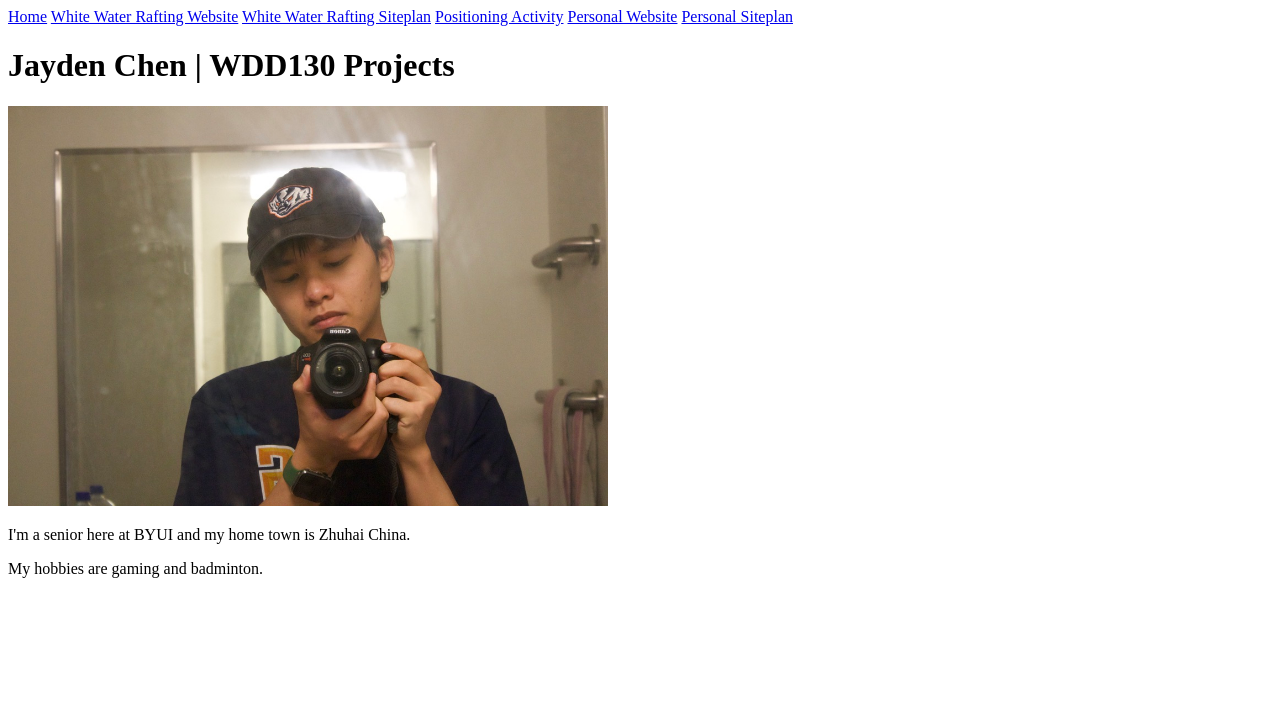
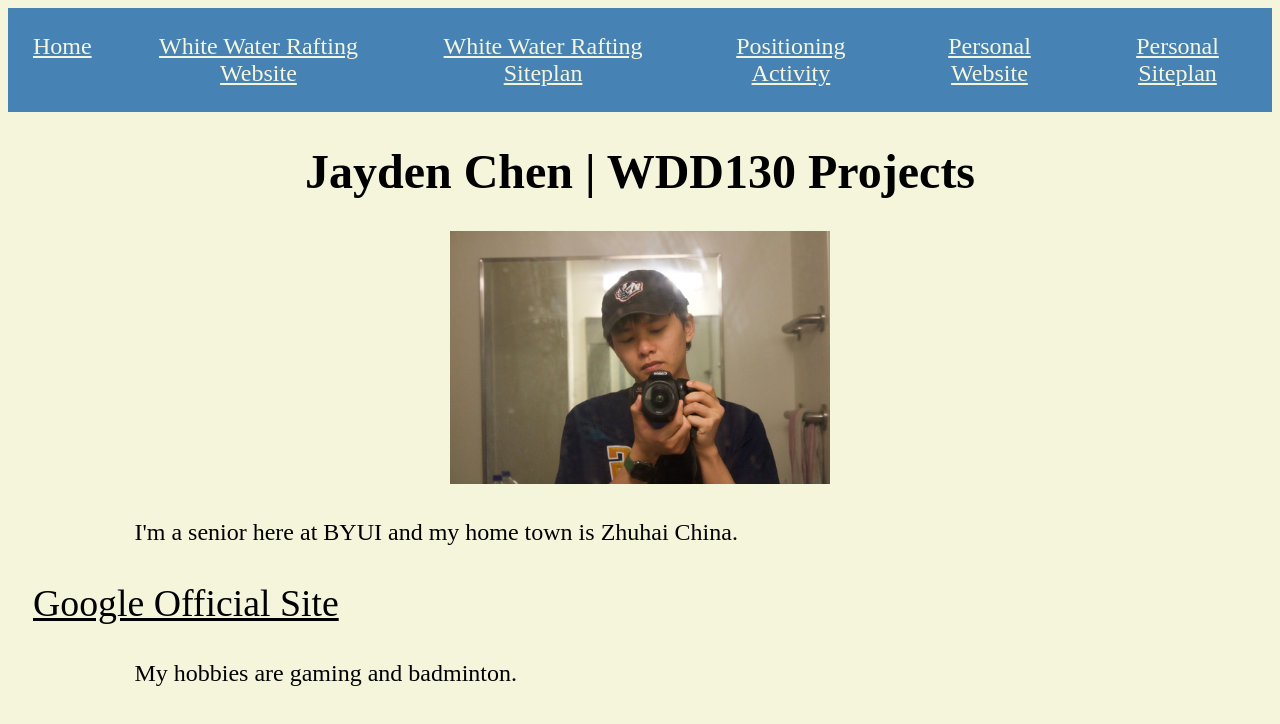
Before and after one commit to Jayden-py22/wdd130, a plain HTML site: page index.html in a window 1280 px wide. Drawn offline with Linux system fonts and the light colour scheme.

Commit message:
Updates on Oct 8 in Class

```diff
--- a/index.html
+++ b/index.html
@@ -4,7 +4,7 @@
         <meta charset="UTF-8">
         <meta name="viewport" content="width=device-width, initial-scale=1.0">
         <title>WDD130|Home</title>
-        <link href="main.css" rel="stylesheet"
+        <link href="main.css" rel="stylesheet">
     </head>
     <body>
         <header>
@@ -18,11 +18,13 @@
             </nav>
         </header>
 
-
+        <main>
             <h1>Jayden Chen | WDD130 Projects</h1>
             <img width="600px" src="Jayden.jpeg" alt="a head shot of Jayden Chen"/>
-            <p>I'm a senior here at BYUI and my home town is Zhuhai China.<p>
-            <p>My hobbies are gaming and badminton.<p>
+
+            <p>I'm a senior here at BYUI and my home town is Zhuhai China.</p>
+            <a href="https://google.com/" target="=_blank">Google Official Site</a>
+            <p>My hobbies are gaming and badminton.</p>
         </main>
     </body>
 </html>
--- a/main.css
+++ b/main.css
@@ -1,3 +1,45 @@
 body{
+    background-color: beige;
+    font-size: 24px;
+}
+nav{
+    background-color: steelblue;
+    text-align: center;
+    display: flex;
+    justify-content: space-around;
+}
+a {
+    color: beige;
+    padding: 25px;
+    font-size: 24px;
+}
+main a {
+    color: black;
+    font-size: 1cm;
+}
+a:hover {
+    background-color: beige;
+    color: steelblue;
+}
+h1 {
+    text-align: center;
+}
+img {
+    width: 30%;
+    margin: 0 auto;
+    display: block;
+}
 
+p {
+    width: 80%;
+    line-height: 1.25cm;
+    margin: 25px auto;
 }
+
+footer {
+    background-color: steelblue;
+}
+footer p {
+    text-align: center;
+    color: beige;
+}
```
Also changed, not shown: 2 other files.
